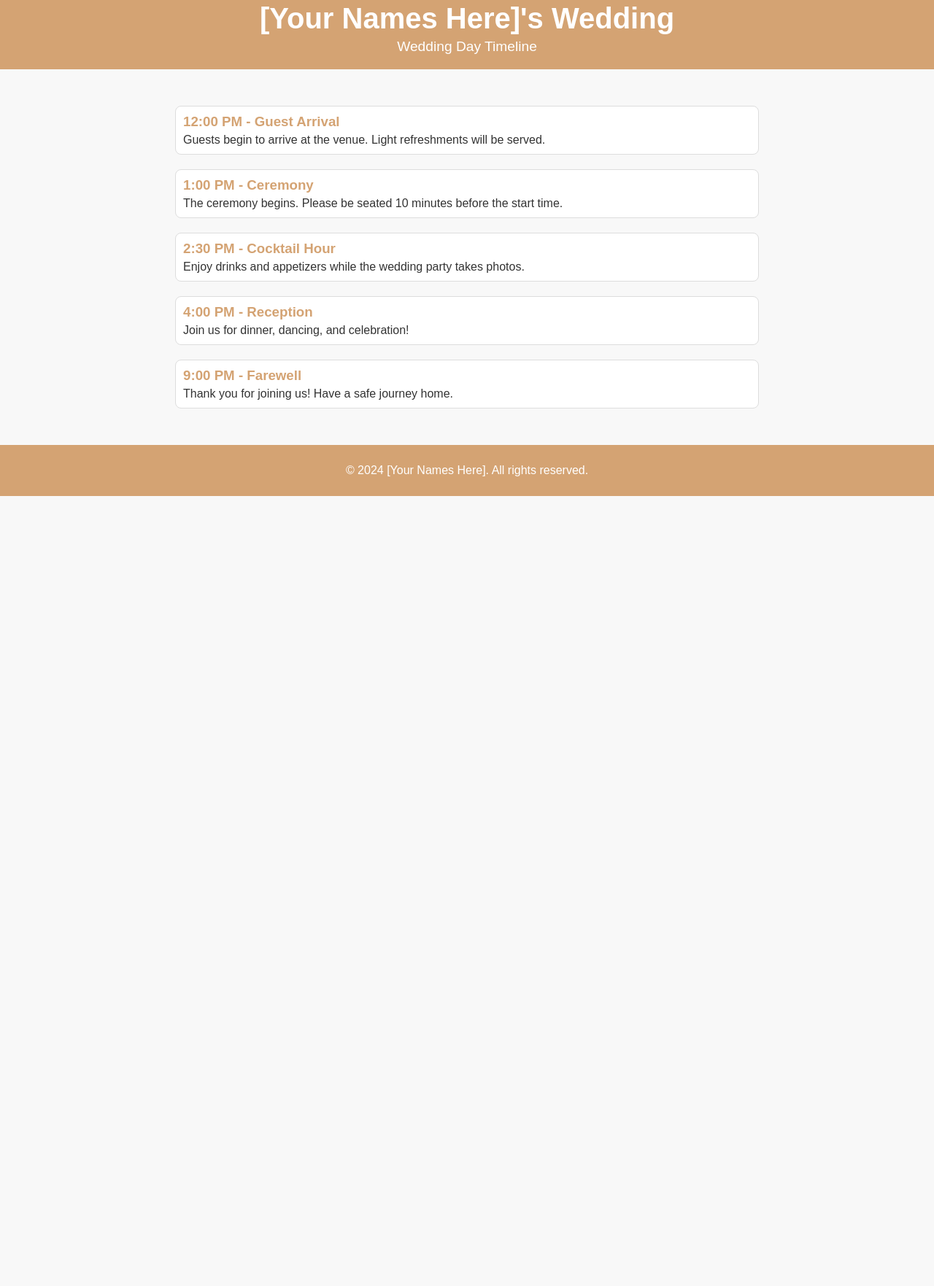
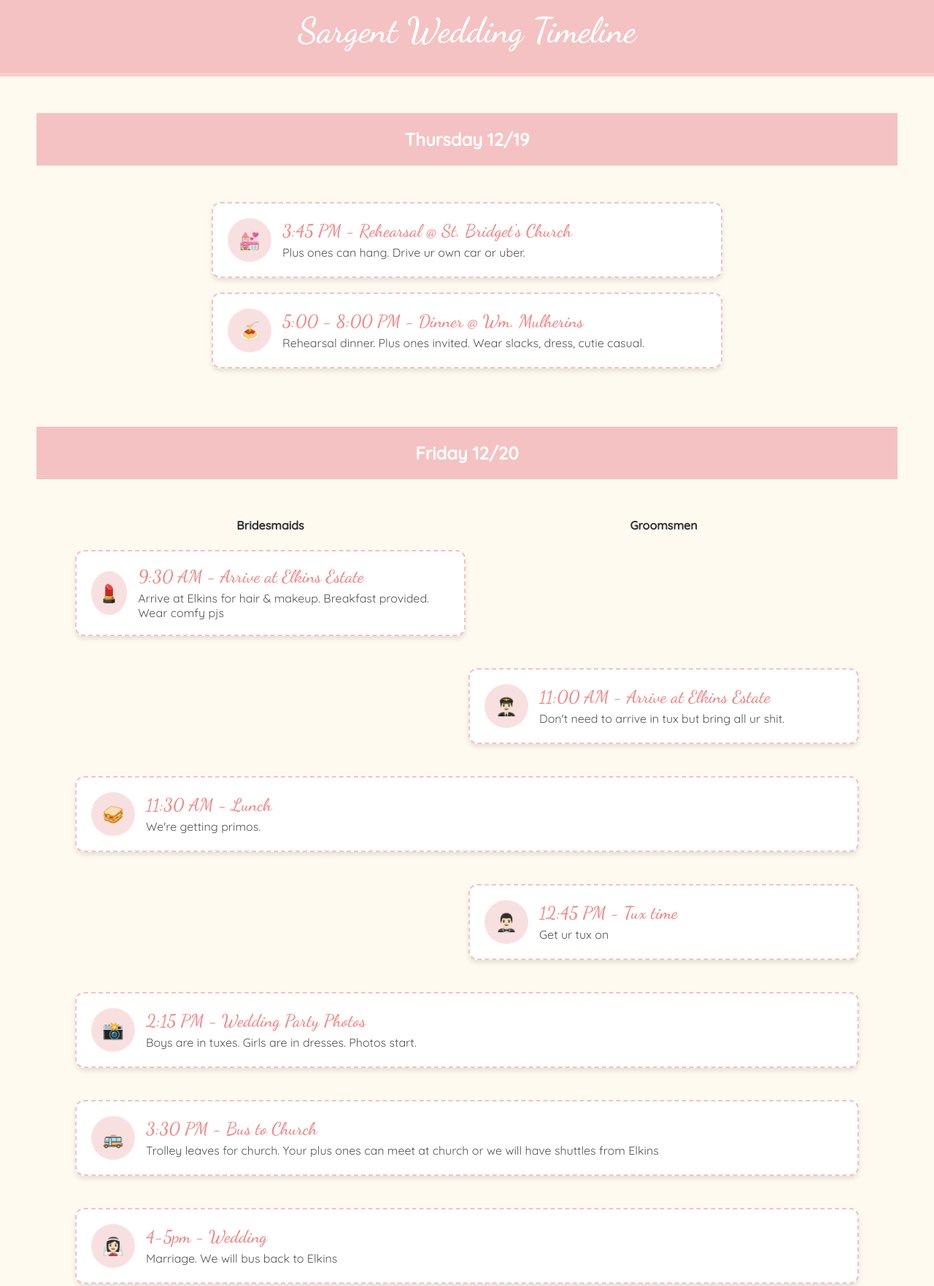
Before and after one commit to myochum/sargentwedding, a plain HTML site: page docs/index.html in a window 1280 px wide. Shown: the part 17-1780 px from the top of the page at 73% size. Before the commit the page ends 800 px from the top, so only its background shows below. Drawn offline with Linux system fonts and the light colour scheme.

Commit message:
Update index.html

```diff
--- a/docs/index.html
+++ b/docs/index.html
@@ -5,88 +5,269 @@
   <meta charset="UTF-8">
   <meta name="viewport" content="width=device-width, initial-scale=1.0">
   <title>Wedding Timeline</title>
+  <link rel="preconnect" href="https://fonts.googleapis.com">
+  <link href="https://fonts.googleapis.com/css2?family=Dancing+Script:wght@600&family=Quicksand:wght@400;500&display=swap" rel="stylesheet">
   <style>
     body {
-            font-family: Arial, sans-serif;
+      font-family: 'Quicksand', sans-serif;
       margin: 0;
       padding: 0;
-            background-color: #f8f8f8;
+      background-color: #fffaf0;
       color: #333;
     }
+
+    table {
+      width: 100%;
+      padding-right: 100px;
+      padding-left: 100px;
+    }
+
     header {
-            background-color: #d4a373;
-            color: white;
+      background-color: #f4c2c2;
+      color: #fff;
       text-align: center;
-            padding: 20px 10px;
+      padding: 30px 15px;
+      border-bottom: 5px solid #ffcbcb;
     }
+
     header h1 {
+      font-family: 'Dancing Script', cursive;
+      font-size: 3em;
       margin: 0;
-            font-size: 2.5em;
     }
+
+    td {
+      width: 50%;
+      height: 100%;
+    }
+
     header p {
-            margin: 5px 0 0;
       font-size: 1.2em;
+      margin: 10px 0 0;
     }
+
     .timeline {
-            max-width: 800px;
+      max-width: 700px;
       margin: 20px auto;
       padding: 10px;
     }
+
     .event {
       margin: 20px 0;
-            padding: 10px;
-            border: 1px solid #ddd;
-            border-radius: 8px;
+      padding: 20px;
       background-color: #fff;
+      border: 2px dashed #f4c2c2;
+      border-radius: 12px;
+      box-shadow: 0px 4px 6px rgba(0, 0, 0, 0.1);
+      display: flex;
+      align-items: center;
     }
+
+    .event-icon {
+      width: 60px;
+      height: 60px;
+      margin-right: 15px;
+      display: flex;
+      justify-content: center;
+      align-items: center;
+      background-color: #f9e0e0;
+      border-radius: 50%;
+      font-size: 1.5em;
+      color: #f4c2c2;
+    }
+
     .event h3 {
+      font-family: 'Dancing Script', cursive;
+      font-size: 1.5em;
       margin: 0;
-            color: #d4a373;
+      color: #f08a8a;
     }
+
     .event p {
       margin: 5px 0 0;
+      font-size: 1em;
+      color: #555;
     }
+
+    .date {
+      text-align: center;
+      padding: 1px;
+      border-bottom: none;
+      margin-top: 50px;
+      margin-left: 50px;
+      margin-right: 50px;
+    }
+
     footer {
       text-align: center;
-            padding: 10px 0;
-            background-color: #d4a373;
+      padding: 20px 0;
+      background-color: #f4c2c2;
       color: white;
+      margin-top: 20px;
+    }
+
+    footer p {
+      font-size: 0.9em;
+      margin: 0;
     }
   </style>
 </head>
 
 <body>
   <header>
-        <h1>[Your Names Here]'s Wedding</h1>
-        <p>Wedding Day Timeline</p>
+    <h1>Sargent Wedding Timeline</h1>
   </header>
+  <header class="date">
+    <h2>Thursday 12/19</h2>
+  </header>
+  <div class="timeline">
 
-    <div class="timeline">
     <div class="event">
-            <h3>12:00 PM - Guest Arrival</h3>
-            <p>Guests begin to arrive at the venue. Light refreshments will be served.</p>
-        </div>
-        <div class="event">
-            <h3>1:00 PM - Ceremony</h3>
-            <p>The ceremony begins. Please be seated 10 minutes before the start time.</p>
-        </div>
-        <div class="event">
-            <h3>2:30 PM - Cocktail Hour</h3>
-            <p>Enjoy drinks and appetizers while the wedding party takes photos.</p>
-        </div>
-        <div class="event">
-            <h3>4:00 PM - Reception</h3>
-            <p>Join us for dinner, dancing, and celebration!</p>
-        </div>
-        <div class="event">
-            <h3>9:00 PM - Farewell</h3>
-            <p>Thank you for joining us! Have a safe journey home.</p>
+      <div class="event-icon">💒</div>
+      <div>
+        <h3>3:45 PM - Rehearsal @ St. Bridget's Church</h3>
+        <p>Plus ones can hang. Drive ur own car or uber.</p>
       </div>
     </div>
 
-    <footer>
-        <p>&copy; 2024 [Your Names Here]. All rights reserved.</p>
-    </footer>
+    <div class="event">
+      <div class="event-icon">🍝</div>
+      <div>
+        <h3>5:00 - 8:00 PM - Dinner @ Wm. Mulherins</h3>
+        <p>Rehearsal dinner. Plus ones invited. Wear slacks, dress, cutie casual.</p>
+      </div>
+    </div>
+  </div>
+  <div class="">
+    <header class="date" style="margin-bottom: 50px">
+      <h2> Friday 12/20</h2>
+    </header>
+    <table style="width: 100%;">
+      <tr>
+        <th>Bridesmaids</th>
+        <th>Groomsmen</th>
+      </tr>
+      <tr>
+        <td>
+          <div class="event">
+            <div class="event-icon">💄</div>
+            <div>
+              <h3>9:30 AM - Arrive at Elkins Estate</h3>
+              <p>Arrive at Elkins for hair & makeup. Breakfast provided. Wear comfy pjs</p>
+            </div>
+          </div>
+        </td>
+        <td>
+        </td>
+      </tr>
+      <tr>
+        <td>
+
+        </td>
+        <td>
+          <div class="event">
+            <div class="event-icon">👨🏻‍✈️</div>
+            <div>
+              <h3>11:00 AM - Arrive at Elkins Estate</h3>
+              <p> Don't need to arrive in tux but bring all ur shit.</p>
+            </div>
+          </div>
+        </td>
+      </tr>
+
+
+
+      <tr>
+        <td colspan="2">
+          <div class="event">
+            <div class="event-icon">🥪</div>
+            <div>
+              <h3>11:30 AM - Lunch</h3>
+              <p> We're getting primos.</p>
+            </div>
+          </div>
+        </td>
+      </tr>
+
+       <tr>
+        <td>
+
+        </td>
+        <td>
+          <div class="event">
+            <div class="event-icon">🤵🏻‍♂️</div>
+            <div>
+              <h3>12:45 PM - Tux time</h3>
+              <p>Get ur tux on</p>
+            </div>
+          </div>
+        </td>
+      </tr>
+
+
+      <tr>
+        <td colspan="2">
+          <div class="event">
+            <div class="event-icon">📸</div>
+            <div>
+              <h3>2:15 PM - Wedding Party Photos</h3>
+              <p> Boys are in tuxes. Girls are in dresses. Photos start.</p>
+            </div>
+          </div>
+        </td>
+      </tr>
+
+      <tr>
+        <td colspan="2">
+          <div class="event">
+            <div class="event-icon">🚌</div>
+            <div>
+              <h3>3:30 PM - Bus to Church</h3>
+              <p> Trolley leaves for church. Your plus ones can meet at church or we will have shuttles from Elkins</p>
+            </div>
+          </div>
+        </td>
+      </tr>
+
+      <tr>
+        <td colspan="2">
+          <div class="event">
+            <div class="event-icon">👰🏻‍♀️</div>
+            <div>
+              <h3>4-5pm - Wedding</h3>
+              <p> Marriage. We will bus back to Elkins</p>
+            </div>
+          </div>
+        </td>
+      </tr>
+
+      <tr>
+        <td colspan="2">
+          <div class="event">
+            <div class="event-icon">🕺🏻</div>
+            <div>
+              <h3>5:30-10:30pm - Reception</h3>
+              <p> Drink. Dance. Eat.</p>
+            </div>
+          </div>
+        </td>
+      </tr>
+
+      <tr>
+        <td colspan="2">
+          <div class="event">
+            <div class="event-icon">🤫</div>
+            <div>
+              <h3>11pm-12am - Afterparty</h3>
+              <p> Lil extra party at Elkins. More drink, dance, eat</p>
+            </div>
+          </div>
+        </td>
+      </tr>
+
+    </table>
+  </div>
+
 </body>
 
 </html>
```
Lines whose indentation alone changed are shown as unchanged.
